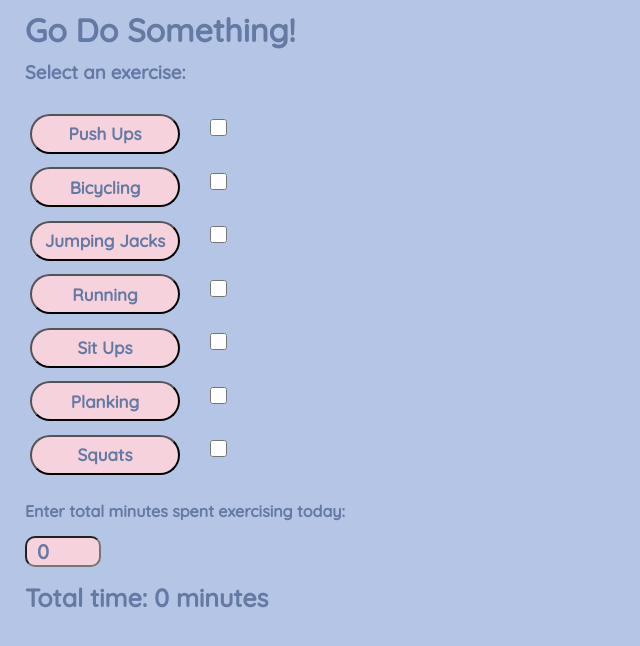
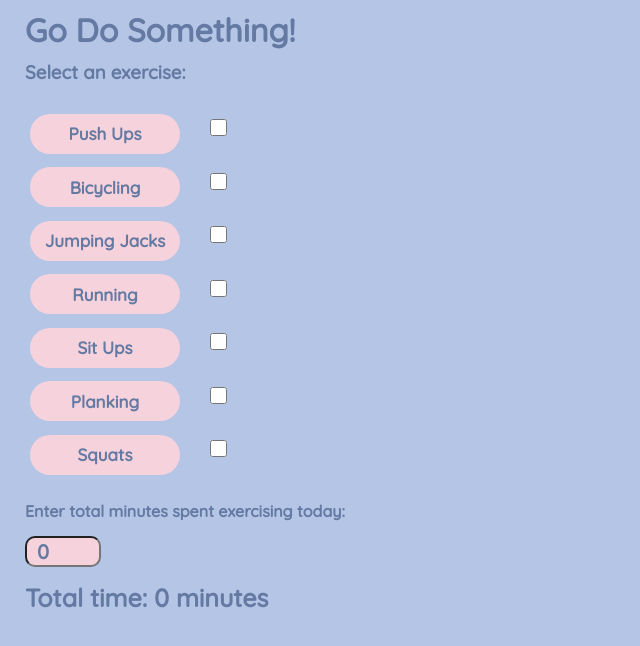
Before and after one commit to julianamacedo1/exercise-app, a React (Create React App) app: page / in a window 1280 px wide. Shown: the top 646 px of the page, without its empty margins (0-640 px from the left). Built offline with nearby package versions, Linux system fonts and the light colour scheme.

Commit message:
March 7, 2021 3:28 PM

```diff
--- a/src/App.css
+++ b/src/App.css
@@ -9,6 +9,7 @@ body {
   color: #647AA3;
   background-color: #F6D2DC;
   border-radius: 20px;
+  border-style: none;
   width: 150px;
   height: 40px;
   font-size: 17px;
```
